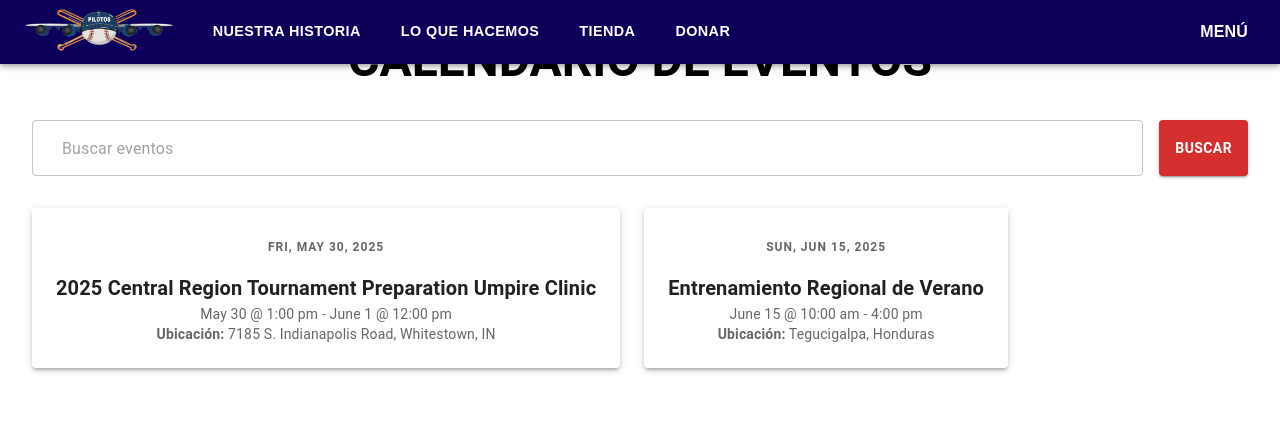
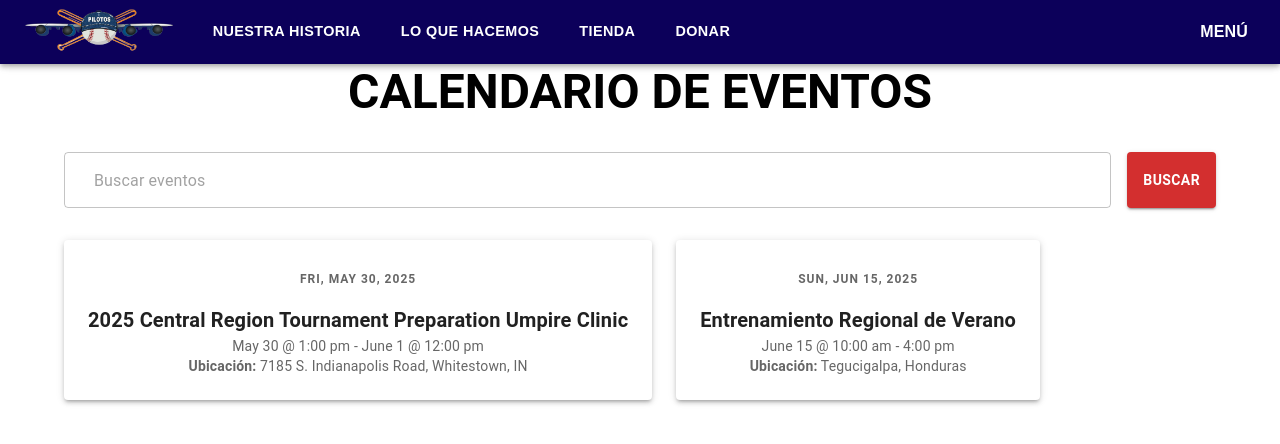
Before and after one commit to Ingrid-Carolina/Frontend_ISW, a React (Vite) app in the folder frontend/: page /eventos in a window 1280 px wide. Shown: the top 444 px of the page. Built offline with nearby package versions, Linux system fonts and the light colour scheme; some icons are missing.

Commit message:
Alineamiento del titulo de eventos

```diff
--- a/frontend/src/pages/Eventos.jsx
+++ b/frontend/src/pages/Eventos.jsx
@@ -30,7 +30,7 @@ const Eventos = () => {
 	const filteredEvents = eventos.filter(e => e.titulo.toLowerCase().includes(query.toLowerCase()));
 
 	return (
-
+		<div style={{ padding: '2rem', color: 'black' }}>
 			<Box sx={{ p: '2rem', color: 'black' }}>
 				<Typography variant='h3' fontWeight='bold' textAlign='center' mb={4}>
 					CALENDARIO DE EVENTOS
@@ -93,6 +93,10 @@ const Eventos = () => {
 
 			</Box>
 
+		</div>
+
+
+
 	);
 };
 
```
Lines whose indentation alone changed are shown as unchanged.
